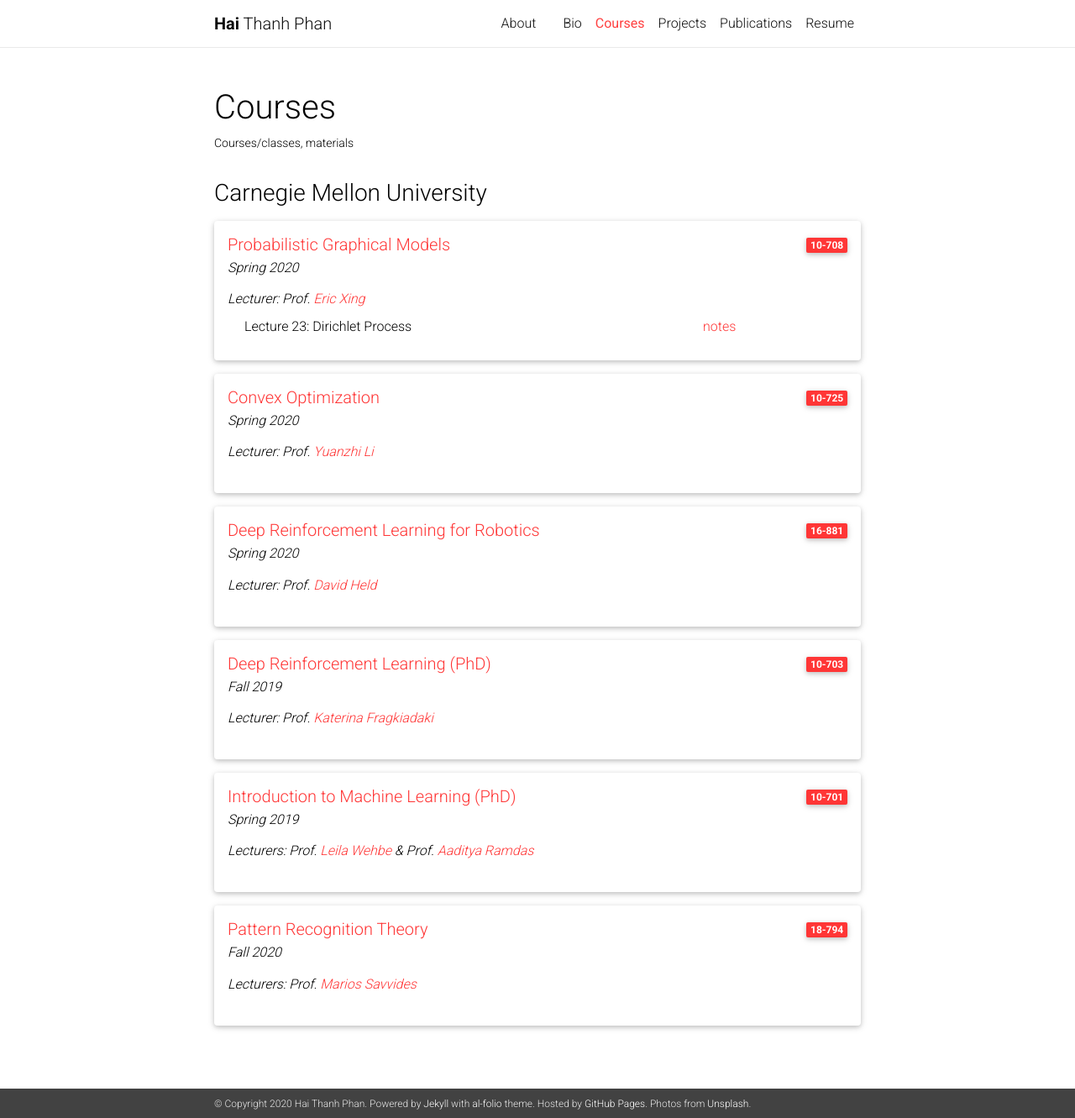
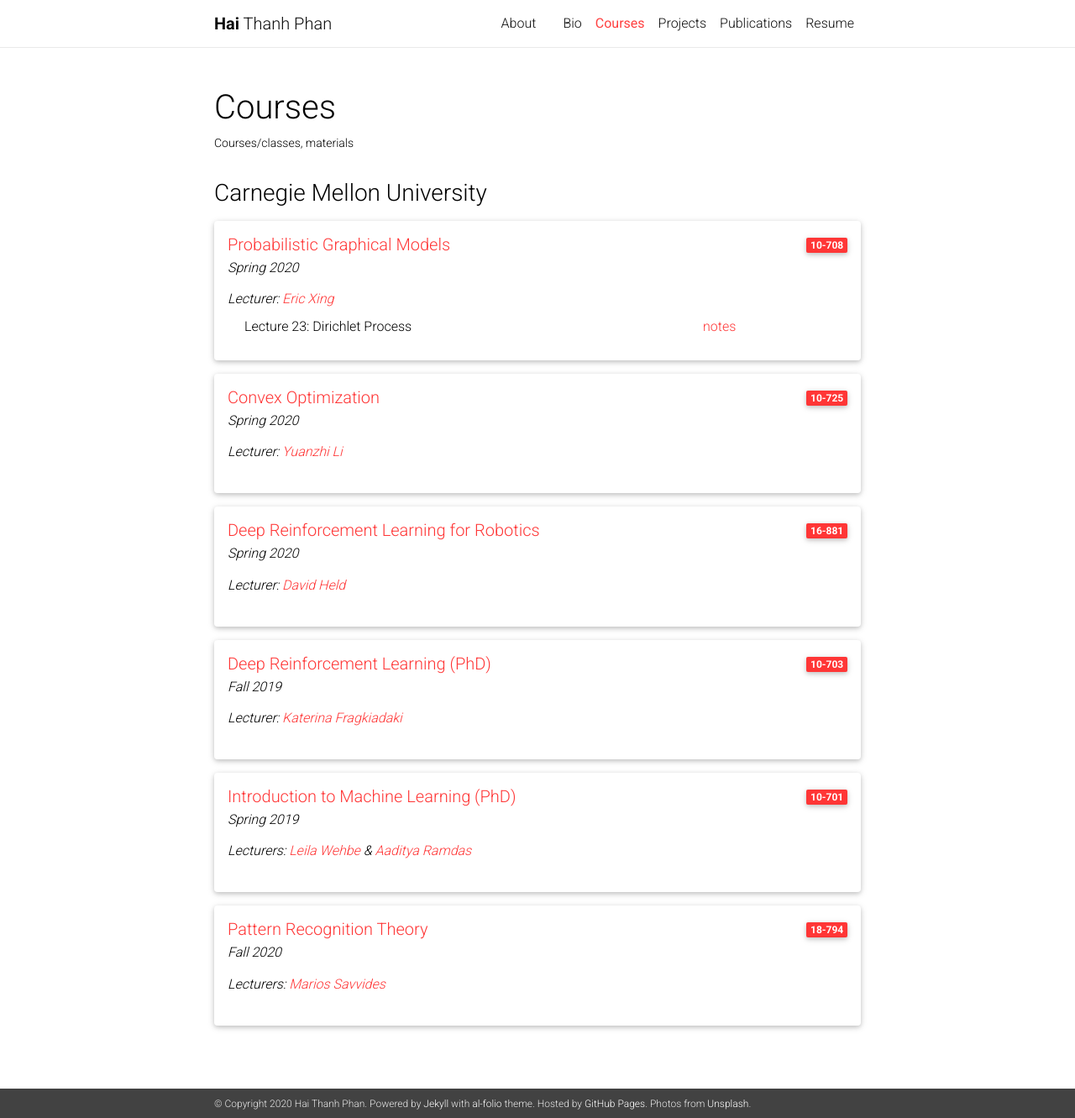
Before and after one commit to haithanhp/haithanhp.github.io, a Jekyll site: the page built from _pages/courses.md, in a window 1280 px wide and 1331 px high. Shown: the whole window at 84% size. Built offline with Jekyll 4.4.1, drawn with Linux system fonts in a browser that asks for light colours; nearby versions of some CDN libraries; a style sheet for code colours, icons or effects is not loaded.

Commit message:
revise names

```diff
--- a/_pages/courses.md
+++ b/_pages/courses.md
@@ -16,7 +16,7 @@
       <div class="col-sm-10">
         <h5 class="card-title"><a href="https://www.cs.cmu.edu/~epxing/Class/10708-20/index.html" target="_blank">Probabilistic Graphical Models</a></h5>
         <h6 class="card-subtitle font-italic">Spring 2020</h6><br />
-        <h6 class="card-subtitle font-italic">Lecturer: Prof. <a href="http://www.cs.cmu.edu/~epxing/" target="_blank">Eric Xing</a></h6>
+        <h6 class="card-subtitle font-italic">Lecturer: <a href="http://www.cs.cmu.edu/~epxing/" target="_blank">Eric Xing</a></h6>
       </div>
       <div class="col-sm-2 text-sm-right">
         <span class="badge">
@@ -47,7 +47,7 @@
         <h5 class="card-title"><a href="http://www.andrew.cmu.edu/user/yuanzhil/cov.html" target="_blank">Convex Optimization</a></h5>
         <h6 class="card-subtitle font-italic">Spring 2020</h6>
         <br />
-        <h6 class="card-subtitle font-italic">Lecturer: Prof. <a href="http://www.andrew.cmu.edu/user/yuanzhil/" target="_blank">Yuanzhi Li</a></h6>
+        <h6 class="card-subtitle font-italic">Lecturer: <a href="http://www.andrew.cmu.edu/user/yuanzhil/" target="_blank">Yuanzhi Li</a></h6>
       </div>
       <div class="col-sm-2 text-sm-right">
         <span class="badge">
@@ -70,7 +70,7 @@
         <h5 class="card-title"><a href="https://sites.google.com/view/16-881-cmu/home" target="_blank">Deep Reinforcement Learning for Robotics</a></h5>
         <h6 class="card-subtitle font-italic">Spring 2020</h6>
         <br />
-        <h6 class="card-subtitle font-italic">Lecturer: Prof. <a href="https://davheld.github.io/" target="_blank">David Held</a></h6>
+        <h6 class="card-subtitle font-italic">Lecturer: <a href="https://davheld.github.io/" target="_blank">David Held</a></h6>
       </div>
       <div class="col-sm-2 text-sm-right">
         <span class="badge">
@@ -93,7 +93,7 @@
         <h5 class="card-title"><a href="https://cmudeeprl.github.io/703website/" target="_blank">Deep Reinforcement Learning (PhD)</a></h5>
         <h6 class="card-subtitle font-italic">Fall 2019</h6>
         <br />
-        <h6 class="card-subtitle font-italic">Lecturer: Prof. <a href="https://www.cs.cmu.edu/~katef/" target="_blank">Katerina Fragkiadaki</a></h6>
+        <h6 class="card-subtitle font-italic">Lecturer: <a href="https://www.cs.cmu.edu/~katef/" target="_blank">Katerina Fragkiadaki</a></h6>
       </div>
       <div class="col-sm-2 text-sm-right">
         <span class="badge">
@@ -116,7 +116,7 @@
         <h5 class="card-title"><a href="https://www.cs.cmu.edu/~lwehbe/10701_S19/" target="_blank">Introduction to Machine Learning (PhD)</a></h5>
         <h6 class="card-subtitle font-italic">Spring 2019</h6>
         <br />
-        <h6 class="card-subtitle font-italic">Lecturers: Prof. <a href="https://www.cs.cmu.edu/~lwehbe/" target="_blank">Leila Wehbe</a> & Prof. <a href="https://www.stat.cmu.edu/~aramdas/" target="_blank">Aaditya Ramdas</a> </h6>
+        <h6 class="card-subtitle font-italic">Lecturers: <a href="https://www.cs.cmu.edu/~lwehbe/" target="_blank">Leila Wehbe</a> & <a href="https://www.stat.cmu.edu/~aramdas/" target="_blank">Aaditya Ramdas</a> </h6>
       </div>
       <div class="col-sm-2 text-sm-right">
         <span class="badge">
@@ -139,7 +139,7 @@
         <h5 class="card-title"><a href="https://courses.ece.cmu.edu/18794" target="_blank">Pattern Recognition Theory</a></h5>
         <h6 class="card-subtitle font-italic">Fall 2020</h6>
         <br />
-        <h6 class="card-subtitle font-italic">Lecturers: Prof. <a href="https://www.ece.cmu.edu/directory/bios/savvides-marios.html" target="_blank">Marios Savvides</a> </h6>
+        <h6 class="card-subtitle font-italic">Lecturers: <a href="https://www.ece.cmu.edu/directory/bios/savvides-marios.html" target="_blank">Marios Savvides</a> </h6>
       </div>
       <div class="col-sm-2 text-sm-right">
         <span class="badge">
```
Also changed, not shown: _pages/about.md (+1 -1 lines), 4 other files.
